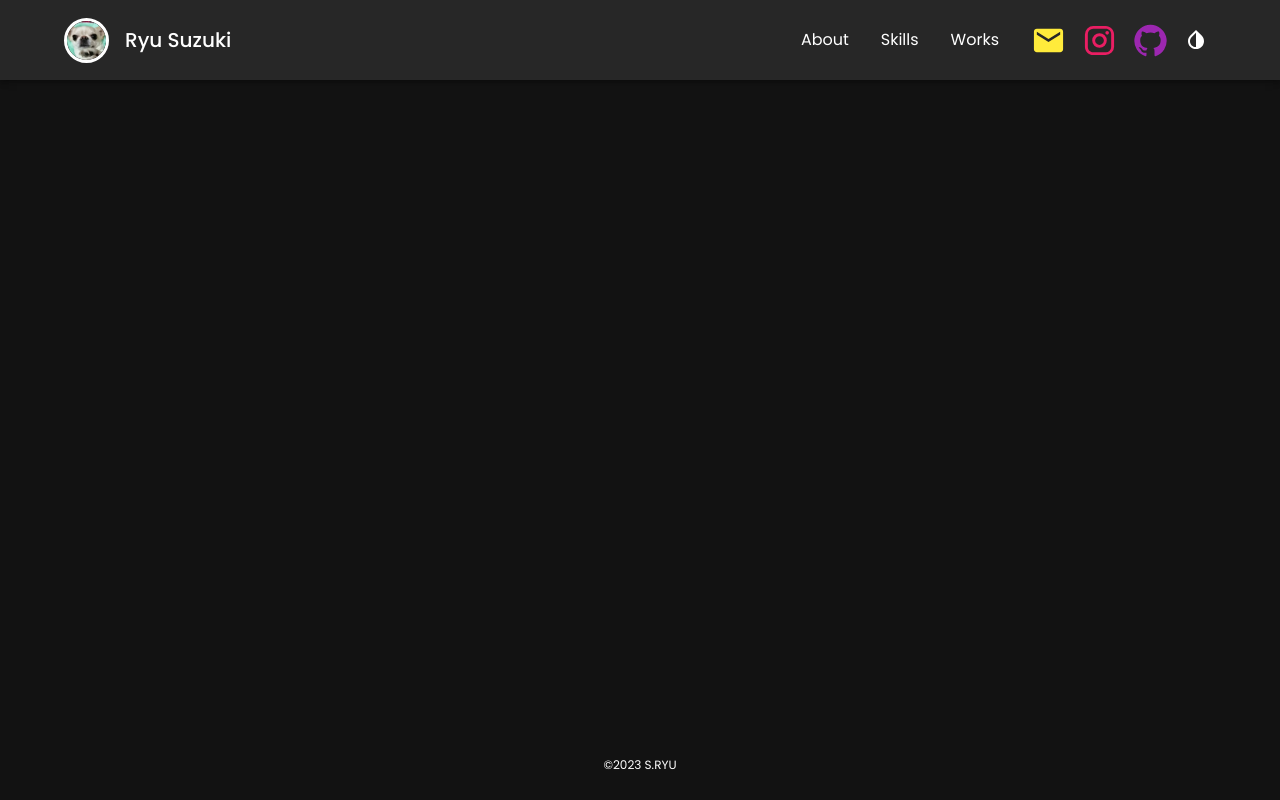
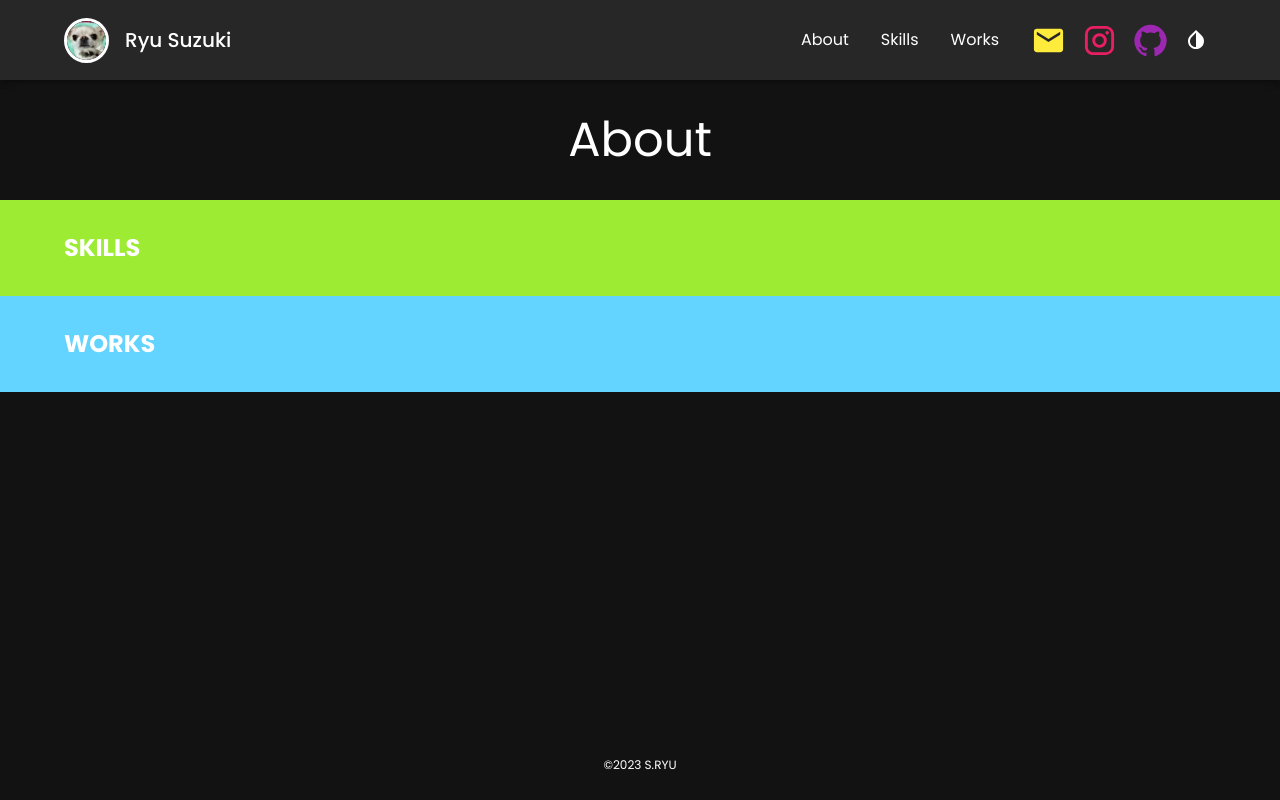
Before and after one commit to R216YU/Portfolio-R216YU, a React (Create React App) app: page / in a window 1280 px wide. Built offline with nearby package versions, Linux system fonts and the light colour scheme.

Commit message:
About, Skills, Worksのひな型完成

```diff
--- a/src/components/About.jsx
+++ b/src/components/About.jsx
@@ -1,7 +1,18 @@
-import React from "react";
+import { Box, Container, Typography } from "@mui/material";
 
 const About = () => {
-  return <></>;
+  return (
+    <Box sx={{ py: 4 }}>
+      <Container>
+        <Box sx={{ textAlign: "center" }}>
+          <Typography variant="h3">
+            About
+          </Typography>
+        </Box>
+        <Box></Box>
+      </Container>
+    </Box>
+  );
 };
 
 export default About;
--- a/src/components/Skills.jsx
+++ b/src/components/Skills.jsx
@@ -1,7 +1,18 @@
-import React from "react";
+import { Box, Container, Typography } from "@mui/material";
 
 const Skills = () => {
-  return <></>;
+  return (
+    <Box sx={{py: 4, backgroundColor: "#9eeb34"}}>
+      <Container>
+        <Box sx={{textAlign: "left"}}>
+          <Typography variant="h5" fontWeight="bold">SKILLS</Typography>
+        </Box>
+        <Box>
+
+        </Box>
+      </Container>
+    </Box>
+  );
 };
 
 export default Skills;
--- a/src/components/Works.jsx
+++ b/src/components/Works.jsx
@@ -1,7 +1,18 @@
-import React from "react";
+import { Box, Container, Typography } from "@mui/material";
 
 const Works = () => {
-  return <></>;
+  return (
+    <Box sx={{ py: 4, backgroundColor: "#63d3ff" }}>
+      <Container>
+        <Box sx={{ textAlign: "left" }}>
+          <Typography variant="h5" fontWeight="bold">
+            WORKS
+          </Typography>
+        </Box>
+        <Box></Box>
+      </Container>
+    </Box>
+  );
 };
 
 export default Works;
```
